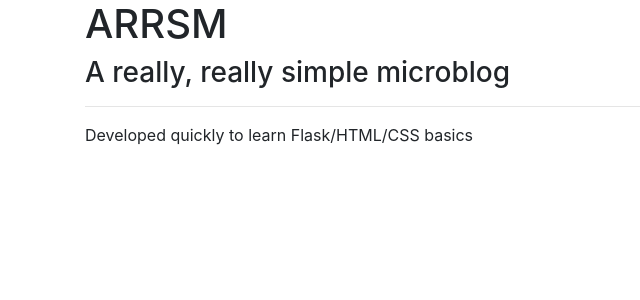
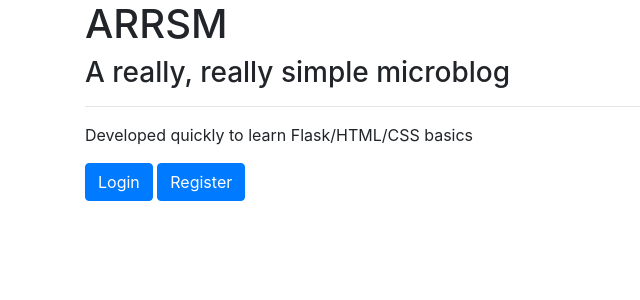
Before and after one commit to survivorchicken9/simpleblog, a Flask app: page / in a window 1280 px wide. Shown: the top 300 px of the page, without its empty margins (0-640 px from the left). Run offline with Flask 2, Linux system fonts and the light colour scheme; some libraries are stand-ins or nearby versions.

Commit message:
Added some buttons, fixed src1 naming  error

```diff
--- a/src/models/blog.py
+++ b/src/models/blog.py
@@ -1,7 +1,7 @@
 import uuid
 import datetime
-from src1.common import Database
-from src1.models.post import Post
+from src.common.database import Database
+from src.models.post import Post
 
 
 class Blog(object):
--- a/src/models/post.py
+++ b/src/models/post.py
@@ -1,5 +1,5 @@
 import uuid
-from src1.common import Database
+from src.common.database import Database
 import datetime
 
 
--- a/src/models/user.py
+++ b/src/models/user.py
@@ -3,8 +3,8 @@ import uuid
 
 from flask import session
 
-from src1.common import Database
-from src1.models.blog import Blog
+from src.common.database import Database
+from src.models.blog import Blog
 
 
 class User(object):
--- a/src/templates/home.html
+++ b/src/templates/home.html
@@ -5,5 +5,8 @@
     <h3>A really, really simple microblog</h3>
     <hr class="style1">
     <p>Developed quickly to learn Flask/HTML/CSS basics</p>
+
+    <a href="/login"><button class="btn btn-primary">Login</button></a>
+    <a href="/register"><button class="btn btn-primary">Register</button></a>
 </div>
 {% endblock %}
```
Also changed, not shown: src/app.py (+4 -4 lines), README.md.
